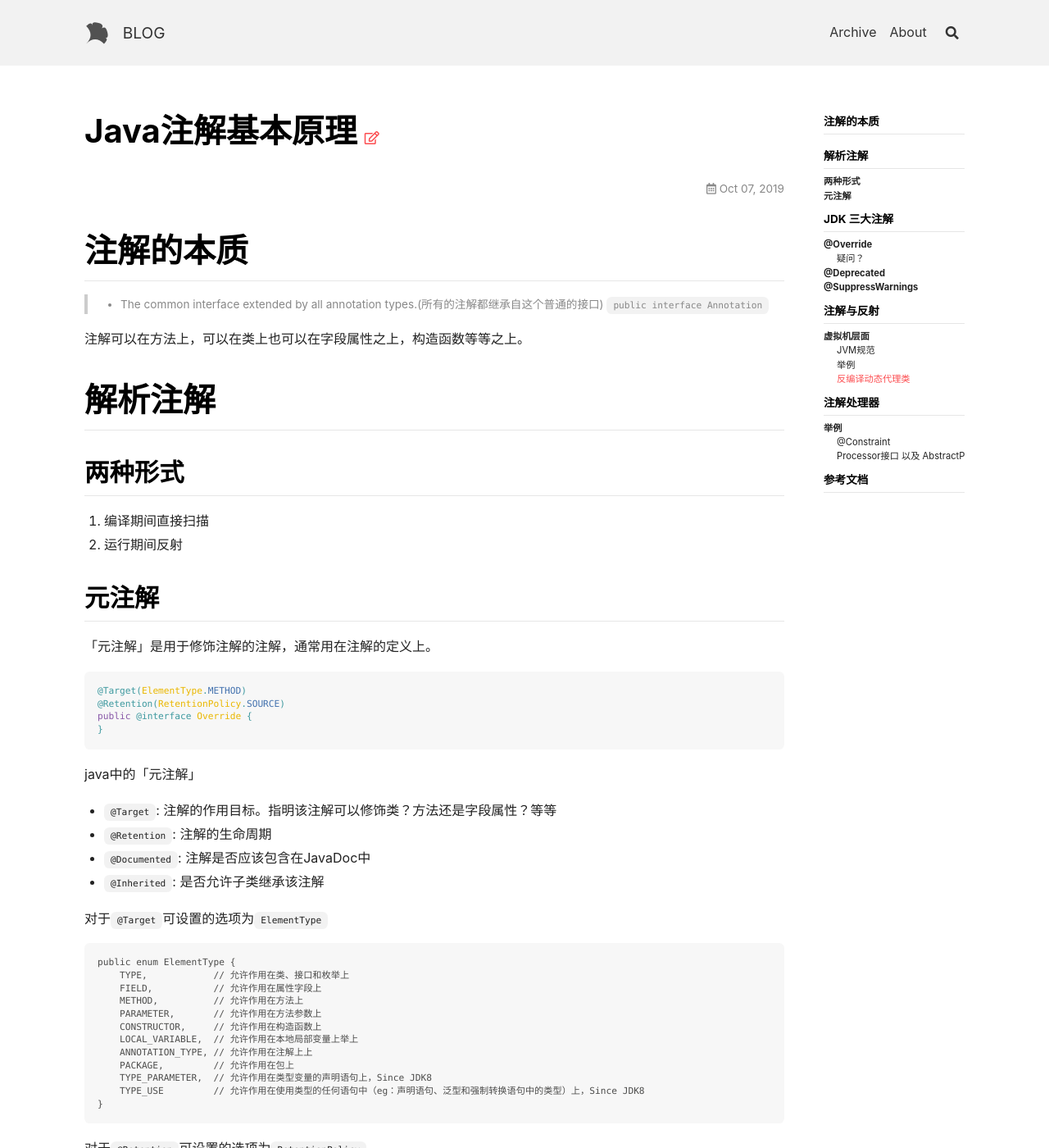
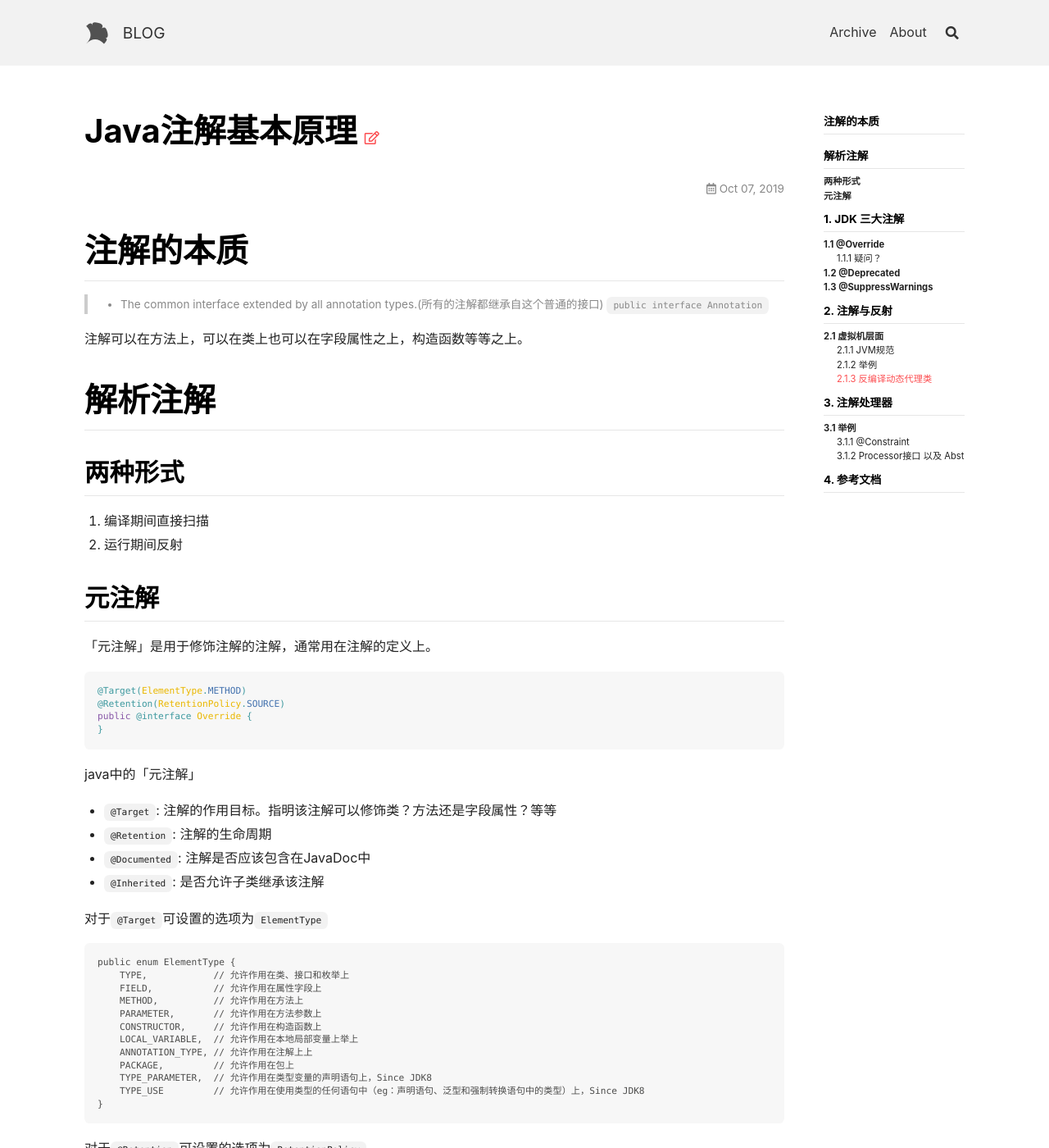
Before and after one commit to sureally/sureally.github.io, a Jekyll site: the page built from _posts/2019-10-07-Java注解基本原理.markdown, in a window 1280 px wide and 1400 px high. Shown: the whole window at 82% size. Built offline with Jekyll 4.4.1, drawn with Linux system fonts in a browser that asks for light colours; nearby versions of some CDN libraries; some of the changed text lies outside the part shown.

Commit message:
Blog 更新。

````diff
--- a/_posts/2019-10-07-Java注解基本原理.markdown
+++ b/_posts/2019-10-07-Java注解基本原理.markdown
@@ -59,9 +59,9 @@ public enum RetentionPolicy {
 }
 ```
 
-# JDK 三大注解
+# 1. JDK 三大注解
 
-## `@Override`
+## 1.1  `@Override`
 它没有任何的属性，所以并不能存储任何其他信息。它只能作用于方法之上，编译结束后将被丢弃。
 
 是一种典型的『标记式注解』，仅被编译器可知，编译器在对 java 文件进行编译成字节码的过程中，一旦检测到某个方法上被修饰了该注解，就会去匹对父类中是否具有一个同样方法签名的函数，如果不是，则不能通过编译。
@@ -73,11 +73,11 @@ public @interface Override {
 }
 ```
 
-### 疑问？
+### 1.1.1 疑问？
 `@Override` 这个注解实际生效的原理是什么？如果自定义一个类似的并米有这个效果。（待后续查看注解处理器）
 
 
-## `@Deprecated`
+## 1.2 `@Deprecated`
 标志性注解
 ```java
 @Documented
@@ -87,7 +87,7 @@ public @interface Deprecated {
 }
 ```
 
-## `@SuppressWarnings`
+## 1.3 `@SuppressWarnings`
 
 ```java
 @Target({TYPE, FIELD, METHOD, PARAMETER, CONSTRUCTOR, LOCAL_VARIABLE})
@@ -97,12 +97,12 @@ public @interface SuppressWarnings {
 }
 ```
 
-# 注解与反射
+# 2. 注解与反射
 
-## 虚拟机层面
+## 2.1 虚拟机层面
 从虚拟机的层面看看，注解的本质到底是什么？
 
-### JVM规范
+### 2.1.1 JVM规范
 JVM虚拟机规范(SE8)中，定义了一系列和注解相关的属性表，也就是说，无论是字段、方法或是类本身，如果被注解修饰了，就可以被写进字节码文件。属性表有以下几种
 - RuntimeVisibleAnnotations
     >记录添加在类声明、字段声明或方法声明上，且运行时可见的注解
@@ -124,7 +124,7 @@ JVM虚拟机规范(SE8)中，定义了一系列和注解相关的属性表，也
 
 
 
-### 举例
+### 2.1.2 举例
 #### 自定义一个注解
 
 ```java
@@ -196,7 +196,7 @@ public class Test {
 }
 ```
 
-### 反编译动态代理类
+### 2.1.3 反编译动态代理类
 `$Proxy1`这个类是个实现了`MyAnnotation`以及继承了`Proxy`的代理类。
 ```java
 //
@@ -355,13 +355,13 @@ class AnnotationInvocationHandler implements InvocationHandler, Serializable {
 
 ```
 
-# 注解处理器
+# 3. 注解处理器
 
 注解需要生效还需要注解处理器的帮助。
 
-## 举例
+## 3.1 举例
 
-### `@Constraint`
+### 3.1.1 `@Constraint`
 `@Constraint注解配合自定义验证类型注解的开发`。
 需要引入jar:
 ```xml
@@ -373,7 +373,7 @@ class AnnotationInvocationHandler implements InvocationHandler, Serializable {
 </dependency>
 ```
 
-### `Processor`接口 以及 `AbstractProcessor`抽象类
+### 3.1.2 `Processor`接口 以及 `AbstractProcessor`抽象类
 JDK提供了`Processor`接口。
 ```java
 public interface Processor {
@@ -387,6 +387,6 @@ public interface Processor {
 
 详细使用待后面研究，暂时还没有用到。
 
-# 参考文档
+# 4. 参考文档
 - https://www.cnblogs.com/yangming1996/p/9295168.html
 - 《Java虚拟及规范(SE 8)》
````
